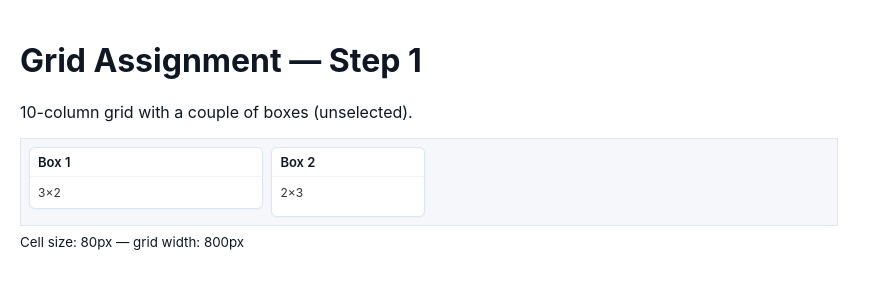
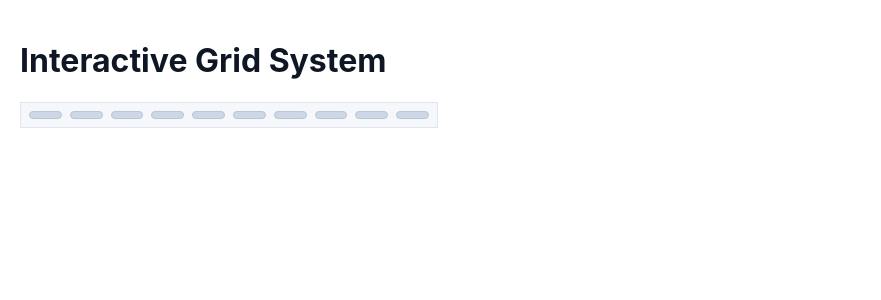
Before and after one commit to DanushkaMadush/Interactive-Grid-System, a Next.js app: page / in a window 1280 px wide. Shown: the top 300 px of the page, without its empty margins (0-881 px from the left). Built offline with nearby package versions, Linux system fonts and the light colour scheme.

Commit message:
created initial grid system with hover

```diff
--- a/components/Grid.js
+++ b/components/Grid.js
@@ -2,33 +2,50 @@ import { useState } from 'react'
 import GridItem from './GridItem'
 import { gridCellSize } from '../lib/gridUtils'
 import styles from './Grid.module.css'
+import { gridToPixels } from '@/lib/gridUtils'
 
 export default function Grid() {
   const [items, setItems] = useState([
-    { id: 1, col: 1, row: 1, width: 3, height: 2, selected: false },
-    { id: 2, col: 4, row: 1, width: 2, height: 3, selected: false },
+    { id: 1 , col: 1 , row: 1, width: 2, height: 2, selected: false },
+    { id: 2 , col: 3 , row: 1, width: 2, height: 2, selected: false },
+    { id: 3 , col: 5 , row: 1, width: 2, height: 2, selected: false },
+    { id: 4 , col: 7 , row: 1, width: 2, height: 2, selected: false },
+    { id: 5 , col: 9 , row: 1, width: 2, height: 2, selected: false },
+    { id: 6 , col: 11, row: 1, width: 2, height: 2, selected: false },
+    { id: 7 , col: 13, row: 1, width: 2, height: 2, selected: false },
+    { id: 8 , col: 15, row: 1, width: 2, height: 2, selected: false },
+    { id: 9 , col: 17, row: 1, width: 2, height: 2, selected: false },
+    { id: 10, col: 19, row: 1, width: 2, height: 2, selected: false },
   ])
 
   const updateItem = (id, changes) => {
     setItems(prev => prev.map(it => (it.id === id ? { ...it, ...changes } : it)))
   }
 
+  const handleSelect = (id) => {
+    setItems(prev => prev.map(it => {
+        if (it.id !== id) return { ...it , selected: false}
+
+        const pixels = gridToPixels(it)
+
+        return {
+            ...it, selected: true, ...pixels
+        }
+    }))
+  }
+
   return (
     <div>
       <div className={styles.grid}
         style={{
-          width: `${gridCellSize * 10}px`, }}>
+          width: `${gridCellSize * 20}px` }}>
         {items.map(item => (
           <GridItem
             key={item.id}
             item={item}
-            updateItem={updateItem}
-          />
+            onSelect={ () => handleSelect(item.id) } />
         ))}
       </div>
-      <small style={{ display: 'block', marginTop: 8 }}>
-        Cell size: {gridCellSize}px — grid width: {gridCellSize * 10}px
-      </small>
     </div>
   )
 }
--- a/components/Grid.module.css
+++ b/components/Grid.module.css
@@ -1,6 +1,6 @@
 .grid {
   display: grid;
-  grid-template-columns: repeat(10, 1fr);
+  grid-template-columns: repeat(20, 1fr);
   gap: 8px;
   background: #f5f7fa;
   padding: 8px;
--- a/components/GridItem.js
+++ b/components/GridItem.js
@@ -1,24 +1,32 @@
 import React from 'react'
 import styles from './GridItem.module.css'
 
-export default function GridItem({ item }) {
+export default function GridItem({ item, onSelect }) {
+  if (item.selected) {
+    return (
+      <div
+        className={styles.box}
+        style={{
+          position: 'absolute',
+          left: item.pixelX,
+          top: item.pixelY,
+          width: item.pixelW,
+          height: item.pixelH,
+          zIndex: 10,
+        }}
+        onMouseDown={onSelect}
+      />
+    )
+  }
+
   const gridColumn = `${item.col} / span ${item.width}`
   const gridRow = `${item.row} / span ${item.height}`
 
   return (
     <div
       className={styles.box}
-      style={{
-        gridColumn,
-        gridRow,
-      }}
-    >
-      <div className={styles.header}>
-        Box {item.id}
-      </div>
-      <div className={styles.body}>
-        {item.width}×{item.height}
-      </div>
-    </div>
+      style={{ gridColumn, gridRow }}
+      onMouseDown={onSelect}
+    />
   )
 }
--- a/components/GridItem.module.css
+++ b/components/GridItem.module.css
@@ -1,24 +1,11 @@
 .box {
-  background: white;
+  background: #cdd7e5;
+  border: 1px solid #b9c7d6;
   border-radius: 6px;
-  border: 1px solid #dce6f2;
-  box-shadow: 0 1px 2px rgba(10,10,10,0.03);
-  display: flex;
-  flex-direction: column;
-  overflow: hidden;
-  min-height: 48px;
   user-select: none;
+  transition: border 0.1s;
 }
 
-.header {
-  padding: 6px 8px;
-  font-weight: 600;
-  font-size: 13px;
-  border-bottom: 1px solid #f1f5fa;
+.box:hover {
+  border-color: #8aa5c7;
 }
-
-.body {
-  padding: 8px;
-  font-size: 12px;
-  color: #333;
-}
--- a/lib/gridUtils.js
+++ b/lib/gridUtils.js
@@ -1,2 +1,11 @@
-// A single constant for cell size (px). Keep this synced where needed.
-export const gridCellSize = 80 // px per column/row (adjust if you'd like)
+export const gridCellSize = 20 // px
+
+// Convert grid coordinates → pixel coordinates
+export function gridToPixels(item) {
+  return {
+    pixelX: (item.col - 1) * gridCellSize,
+    pixelY: (item.row - 1) * gridCellSize,
+    pixelW: item.width * gridCellSize,
+    pixelH: item.height * gridCellSize
+  }
+}
--- a/pages/index.js
+++ b/pages/index.js
@@ -3,8 +3,7 @@ import Grid from '../components/Grid'
 export default function Home() {
   return (
     <main style={{ padding: 20 }}>
-      <h1>Grid Assignment — Step 1</h1>
-      <p>10-column grid with a couple of boxes (unselected).</p>
+      <h1>Interactive Grid System</h1>
       <Grid />
     </main>
   )
```
